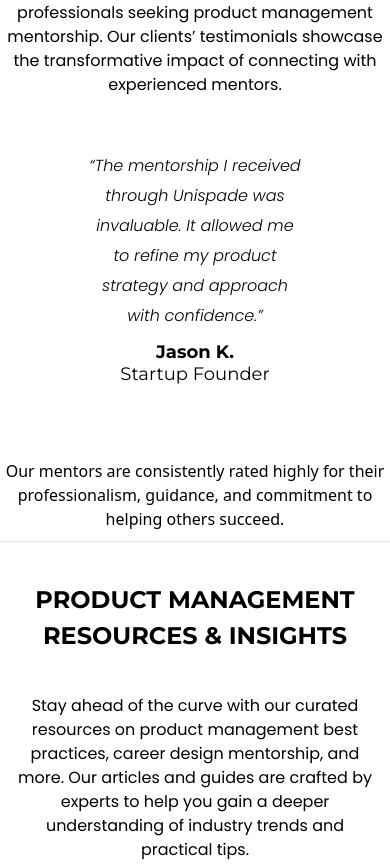
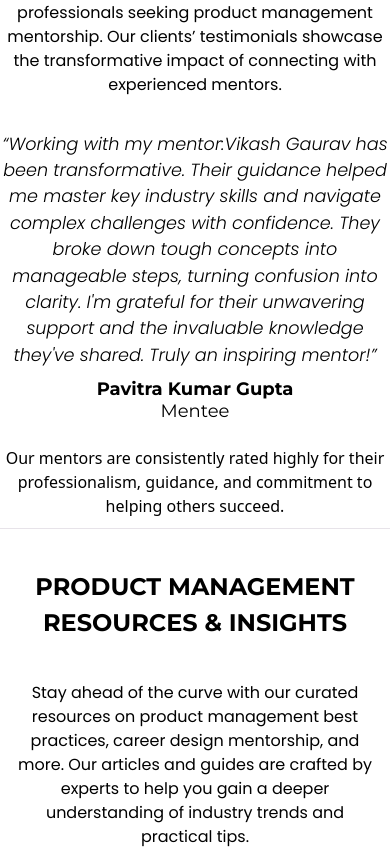
Before and after one commit to Mohitjangra001/unispade2, a React (Create React App) app: page / in a window 390 px wide. Shown: the part 6063-6930 px from the top of the page. Built offline with nearby package versions, Linux system fonts and the light colour scheme.

Commit message:
Mobile carousel fixed

```diff
--- a/src/ClientTestimonial.js.js
+++ b/src/ClientTestimonial.js.js
@@ -6,23 +6,10 @@
 function ClientTestimonials() {
   const testimonials = [
     {
-      quote:
-        "Connecting with a product design mentor through Unispade has transformed my approach to work. I’m grateful for the personalised guidance and valuable insights!",
-      name: "Simran Gupta",
-      role: "Product Manager",
-    },
-    {
-      quote:
-        "The mentorship I received through Unispade was invaluable. It allowed me to refine my product strategy and approach with confidence.",
-      name: "Jason K.",
-      role: "Startup Founder",
-    },
-    {
-      quote:
-        "Unispade connected me with a mentor who provided insights tailored to my career goals. I highly recommend it!",
-      name: "Emily R.",
-      role: "Product Designer",
-    },
+      quote:"Working with my mentor:Vikash Gaurav has been transformative. Their guidance helped me master key industry skills and navigate complex challenges with confidence. They broke down tough concepts into manageable steps, turning confusion into clarity. I'm grateful for their unwavering support and the invaluable knowledge they've shared. Truly an inspiring mentor!",
+        name: "Pavitra Kumar Gupta",
+        role: "Mentee",
+      },
   ];
 
   const items = testimonials.map((testimonial, index) => (
--- a/src/ClientTestimonials.css
+++ b/src/ClientTestimonials.css
@@ -11,7 +11,6 @@
 }
 
 .client-testimonials-carousel {
-  width: 65%;
   height: auto;
   margin: auto;
 }
@@ -105,15 +104,27 @@
     line-height: 24px;
     margin-bottom: 10px;
   }
-
+.testimonial-card{
+  width: 100%;
+  height: fit-content;
+  align-items: center;
+  justify-content: center;
+  margin: 0px;
+  padding: 0px;
+}
   .testimonial-card-quote {
-    width: 100%;
+    font-size: 1.1rem;
+    line-height: 1.5;
+    padding: 0;
+    width: fit-content;
     height: auto;
-    font-size: 16px;
-    line-height: 30px;
   }
 
   .testimonial-card-details {
     height: auto;
   }
+  .client-testimonials-carousel {
+    width: 100%;
+    margin: auto;
+  }
 }
```
